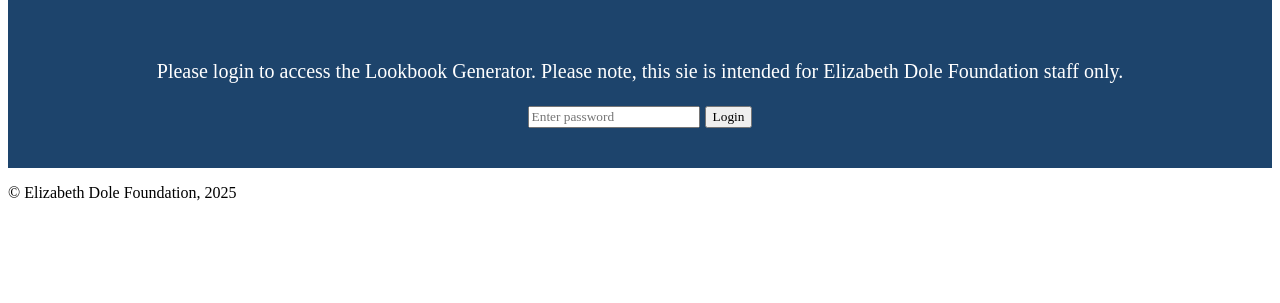
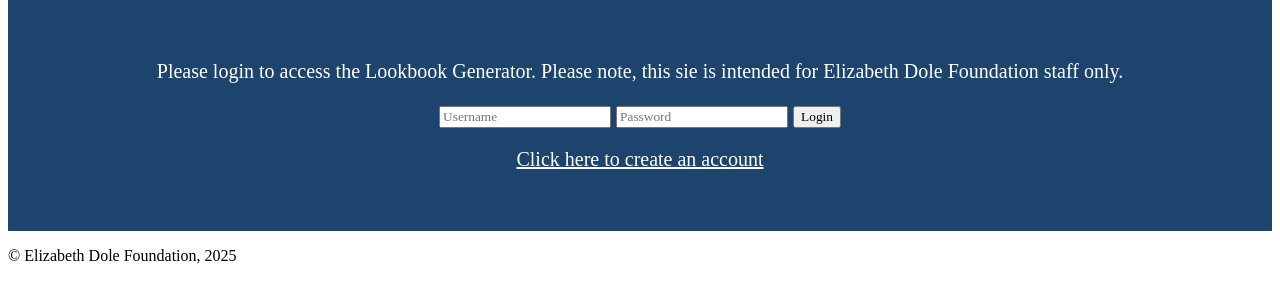
Before and after one commit to CodeCraftrRyan/edf-lookbook, a Flask app: page /login in a window 1280 px wide. Shown: the part 183-486 px from the top of the page. Run offline with Flask 3, Linux system fonts and the light colour scheme.

Commit message:
templates/login.html

```diff
--- a/templates/login.html
+++ b/templates/login.html
@@ -14,13 +14,25 @@
     <div class="star">
         <p> Please login to access the Lookbook Generator. Please note, this sie is intended for Elizabeth Dole Foundation staff only.</p>
         <form method="POST">
-        <input type="password" name="password" placeholder="Enter password">
-        <button type="submit">Login</button>
-        </form>
+            <input type="text" name="username" placeholder="Username" required>
+            <input type="password" name="password" placeholder="Password" required>
+            <button type="submit">Login</button>
+          </form>
+        <p><a href="{{ url_for('register') }}" style= color:white> Click here to create an account</a></p>
     </div>
 
     <footer class="footer">
         <p>&copy; Elizabeth Dole Foundation, 2025</p>
     </footer>
 </body>
+
+{% with messages = get_flashed_messages() %}
+  {% if messages %}
+    <ul class="flash">
+      {% for message in messages %}
+        <li>{{ message }}</li>
+      {% endfor %}
+    </ul>
+  {% endif %}
+{% endwith %}
 </html>
```
